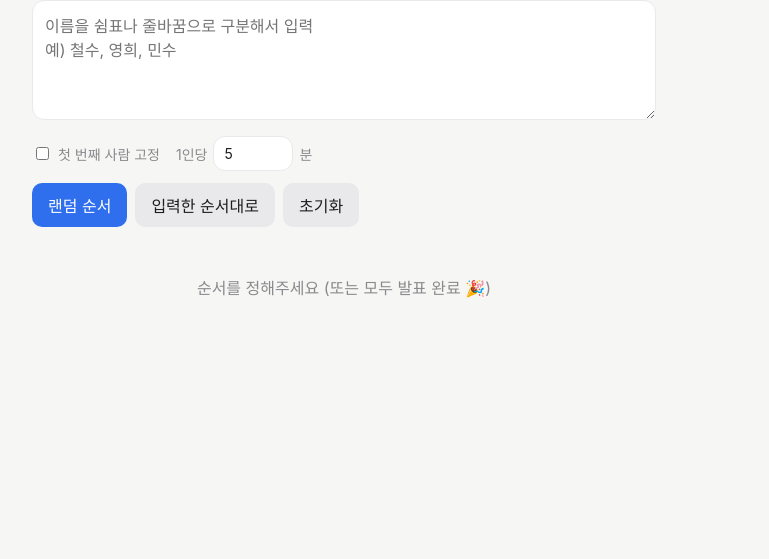
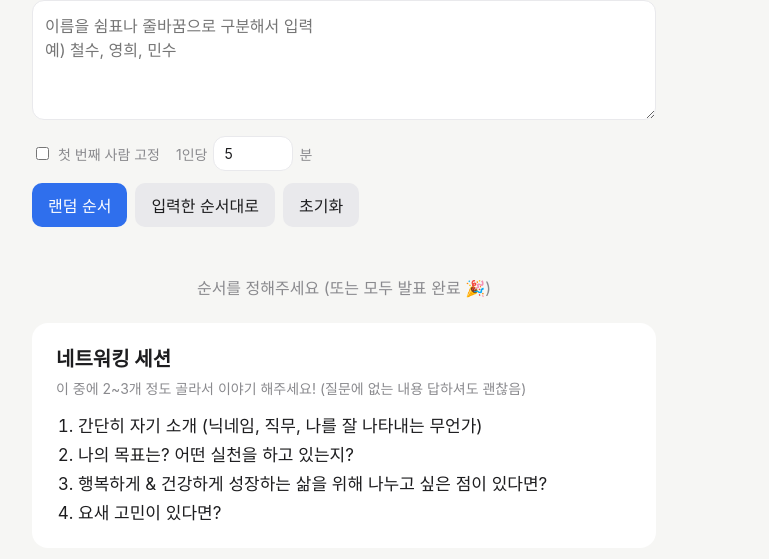
Before and after one commit to wngjs3/presentation-order, a plain HTML site: page index.html in a window 1280 px wide. Shown: the part 87-646 px from the top of the page, without its empty margins (124-893 px from the left). Drawn offline with Linux system fonts and the light colour scheme.

Commit message:
네트워킹 세션 질문 카드 항상 표시
Co-Authored-By: Claude Opus 5.5 <noreply@anthropic.com>

```diff
--- a/index.html
+++ b/index.html
@@ -36,6 +36,11 @@
   li .n { color:var(--muted); width:24px; text-align:right; }
   li label { flex:1; display:flex; align-items:center; gap:12px; cursor:pointer; }
   li input { width:20px; height:20px; }
+  .prompt { background:var(--card); border-radius:16px; padding:20px 24px; outline:none; }
+  .prompt h3 { margin:0 0 6px; font-size:20px; }
+  .prompt p { margin:0 0 14px; color:var(--muted); font-size:14px; }
+  .prompt ol { display:block; list-style:decimal; padding-left:22px; font-size:17px; line-height:1.7; }
+  .prompt ol li { display:list-item; background:none; padding:0; }
   .empty { text-align:center; color:var(--muted); padding:24px; }
 </style>
 </head>
@@ -54,6 +59,16 @@
     <button id="reset" class="ghost">초기화</button>
   </div>
   <div id="now"></div>
+  <section id="prompt" class="prompt" contenteditable="true" spellcheck="false">
+    <h3>네트워킹 세션</h3>
+    <p>이 중에 2~3개 정도 골라서 이야기 해주세요! (질문에 없는 내용 답하셔도 괜찮음)</p>
+    <ol>
+      <li>간단히 자기 소개 (닉네임, 직무, 나를 잘 나타내는 무언가)</li>
+      <li>나의 목표는? 어떤 실천을 하고 있는지?</li>
+      <li>행복하게 &amp; 건강하게 성장하는 삶을 위해 나누고 싶은 점이 있다면?</li>
+      <li>요새 고민이 있다면?</li>
+    </ol>
+  </section>
   </div>
   <aside class="side"><h2>발표 순서</h2><div id="list"></div></aside>
 </main>
@@ -136,6 +151,8 @@
   $('reset').onclick = () => { $('input').value = ''; setQueue([]); };
   $('minutes').oninput = () => { save(); drawTimer(); };
   $('fixFirst').onchange = save;
+  try { const saved = localStorage.getItem('prompt'); if (saved) $('prompt').innerHTML = saved; } catch {}
+  $('prompt').oninput = () => { try { localStorage.setItem('prompt', $('prompt').innerHTML); } catch {} };
   render();
 </script>
 </body>
```
